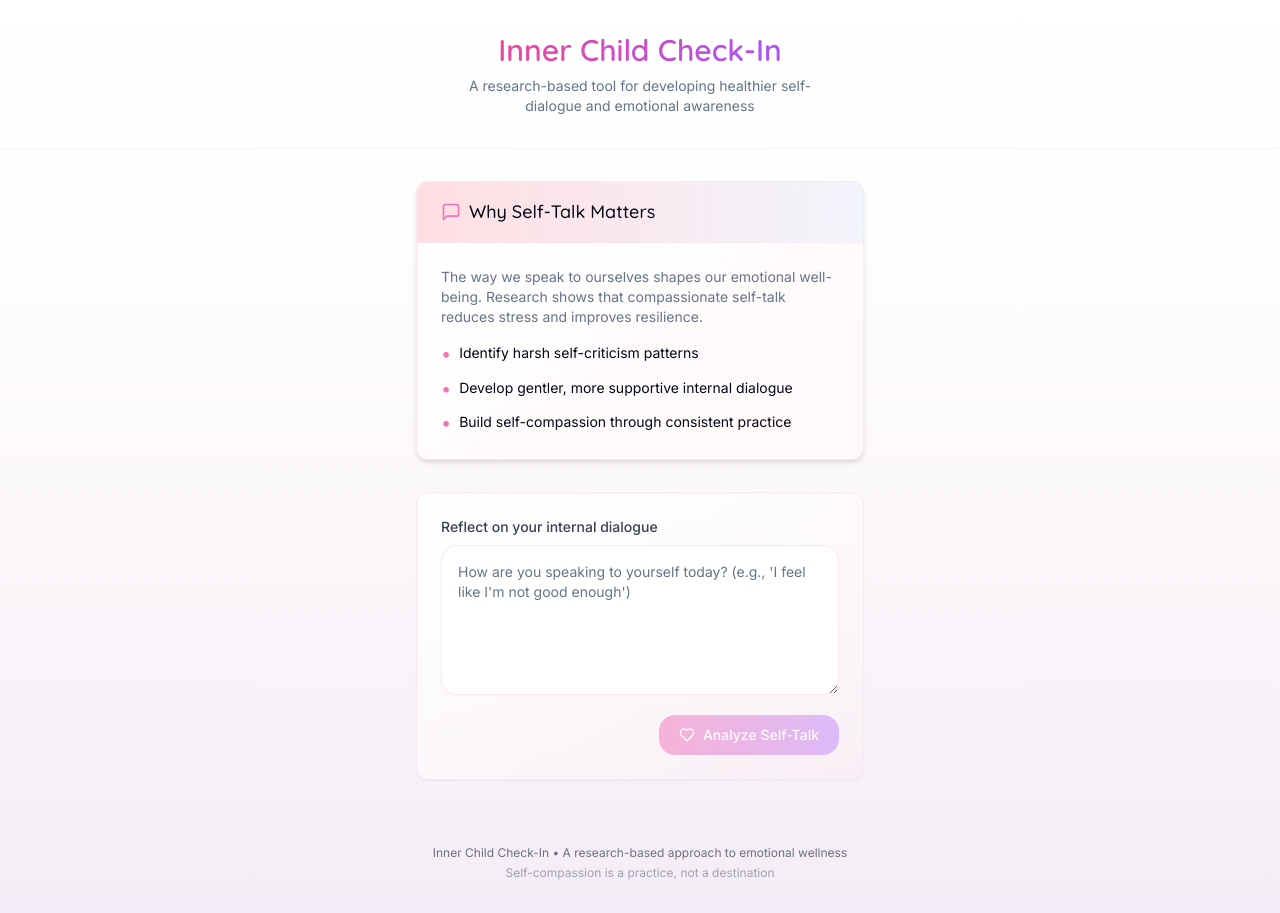
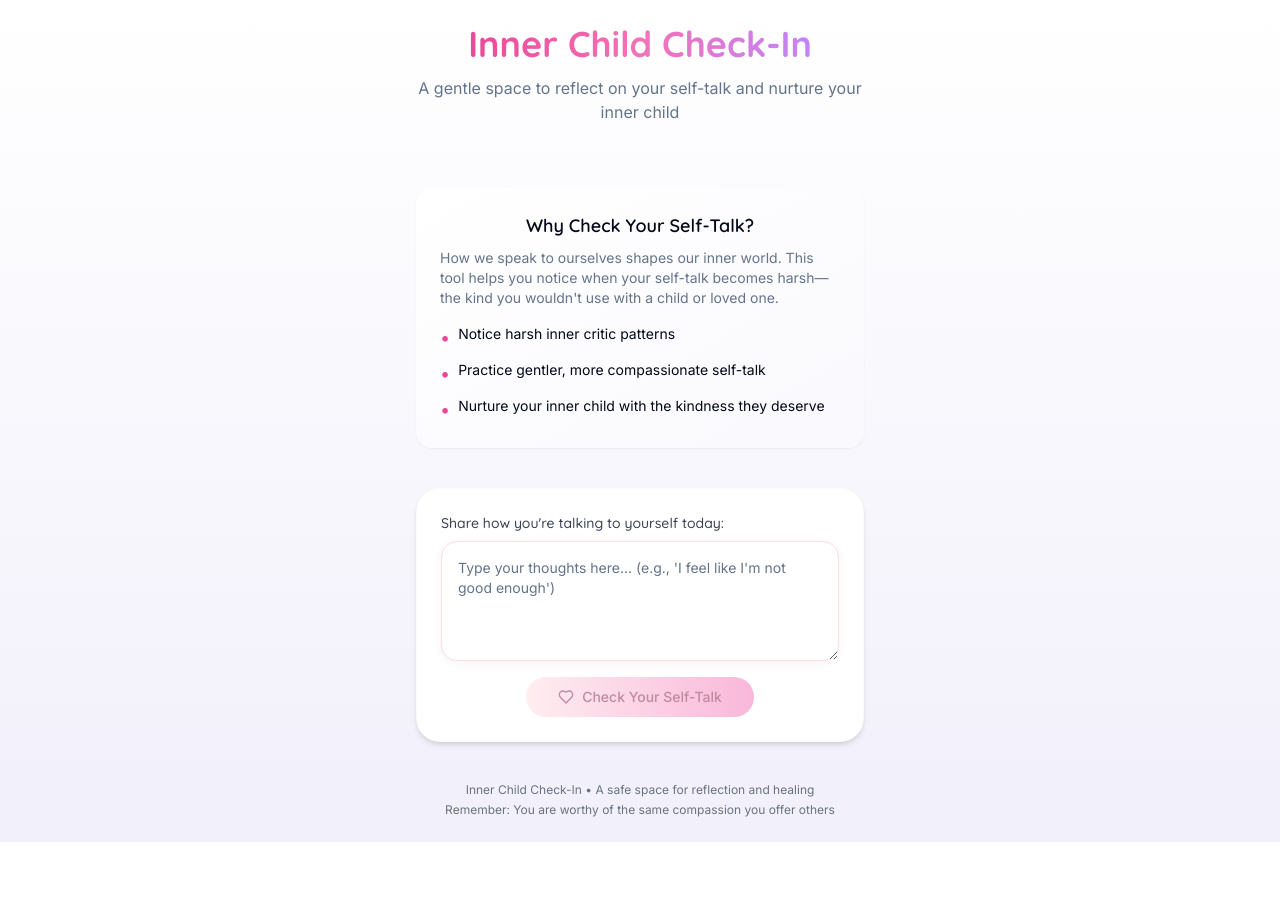
Before and after one commit to HYC-code520/gentle-self-reflections, a React (Vite) app: page / in a window 1280 px wide. After the commit the page ends 842 px from the top, so only its background shows below. Built offline with nearby package versions, Linux system fonts and the light colour scheme.

Commit message:
Reverted to edit edt-90c2880d-072c-4b11-b0ea-04b88443c196: "Add Inner Child Check-In app
Implement the core features of the Inner Child Check-In app, including user input, self-talk analysis, and feedback display. Design the UI with a warm, supportive aesthetic."

```diff
--- a/src/components/FeedbackDisplay.tsx
+++ b/src/components/FeedbackDisplay.tsx
@@ -1,6 +1,6 @@
 
 import React from 'react';
-import { Heart, AlertTriangle, Check, MessageSquare, Lightbulb } from 'lucide-react';
+import { Heart, AlertTriangle, Check, MessageSquare } from 'lucide-react';
 
 type FeedbackDisplayProps = {
   tone: 'positive' | 'harsh' | 'neutral' | null;
@@ -11,46 +11,42 @@ const FeedbackDisplay = ({ tone, gentleRephrasing }: FeedbackDisplayProps) => {
   let message: string;
   let icon: JSX.Element;
   let bgColor: string;
-  let borderColor: string;
 
   switch (tone) {
     case 'harsh':
-      message = "This language contains self-criticism that may be undermining your well-being.";
-      icon = <AlertTriangle className="h-5 w-5 text-amber-500" />;
-      bgColor = "bg-amber-50";
-      borderColor = "border-amber-100";
+      message = "Would you say this to your younger self? Let's try to say that more gently.";
+      icon = <AlertTriangle className="h-6 w-6 text-yellow-600" />;
+      bgColor = "bg-softYellow";
       break;
     case 'positive':
-      message = "Your self-talk demonstrates healthy self-compassion and emotional awareness.";
-      icon = <Check className="h-5 w-5 text-emerald-500" />;
-      bgColor = "bg-emerald-50";
-      borderColor = "border-emerald-100";
+      message = "That's a compassionate way to speak to yourself! Your inner child feels safe and loved.";
+      icon = <Check className="h-6 w-6 text-green-600" />;
+      bgColor = "bg-softBlue";
       break;
     case 'neutral':
-      message = "Your self-talk is balanced. Remember that consistent self-compassion supports emotional resilience.";
-      icon = <Heart className="h-5 w-5 text-pink-500" />;
-      bgColor = "bg-pink-50";
-      borderColor = "border-pink-100";
+      message = "Your self-talk is balanced. Remember that being gentle with yourself helps you grow.";
+      icon = <Heart className="h-6 w-6 text-pink-500" />;
+      bgColor = "bg-softPeach";
       break;
     default:
       return null;
   }
 
   return (
-    <div className="mt-6 animate-fade-in space-y-4">
+    <div className="mt-6 animate-fade-in">
       {/* Tone feedback section */}
-      <div className={`${bgColor} p-4 rounded-lg ${borderColor} border flex items-start gap-3`}>
-        <div className="mt-0.5 shrink-0">{icon}</div>
-        <p className="text-sm text-gray-700">{message}</p>
+      <div className={`${bgColor} p-4 rounded-2xl mb-4 shadow-sm flex items-start gap-3`}>
+        <div className="mt-0.5">{icon}</div>
+        <p className="text-sm">{message}</p>
       </div>
 
       {/* Gentle rephrasing section */}
-      <div className="bg-softPink/10 p-4 rounded-lg border border-pink-100/50 shadow-sm">
+      <div className="bg-softGray p-4 rounded-2xl shadow-sm">
         <div className="flex items-center gap-2 mb-2">
-          <Lightbulb className="h-4 w-4 text-pink-500" />
-          <h3 className="text-sm font-medium text-gray-700">Suggested reframing:</h3>
+          <MessageSquare className="h-5 w-5 text-pink-500" />
+          <h3 className="font-heading text-sm font-medium">A gentler approach:</h3>
         </div>
-        <p className="text-sm text-gray-600 pl-6">{gentleRephrasing}</p>
+        <p className="text-sm pl-7">{gentleRephrasing}</p>
       </div>
     </div>
   );
--- a/src/components/Footer.tsx
+++ b/src/components/Footer.tsx
@@ -3,10 +3,10 @@ import React from 'react';
 
 const Footer = () => {
   return (
-    <footer className="w-full py-8 px-4 mt-auto border-t border-pink-100/50">
-      <div className="max-w-md mx-auto text-center">
-        <p className="text-xs text-gray-500">Inner Child Check-In • A research-based approach to emotional wellness</p>
-        <p className="mt-1 text-xs text-gray-400">Self-compassion is a practice, not a destination</p>
+    <footer className="w-full py-6 px-4 mt-auto">
+      <div className="max-w-md mx-auto text-center text-xs text-gray-500">
+        <p>Inner Child Check-In • A safe space for reflection and healing</p>
+        <p className="mt-1">Remember: You are worthy of the same compassion you offer others</p>
       </div>
     </footer>
   );
--- a/src/components/Header.tsx
+++ b/src/components/Header.tsx
@@ -3,13 +3,13 @@ import React from 'react';
 
 const Header = () => {
   return (
-    <header className="w-full py-8 px-4 sm:px-6 border-b border-pink-100/50">
-      <div className="max-w-md mx-auto flex flex-col items-center justify-center text-center">
-        <h1 className="text-2xl sm:text-3xl font-heading font-semibold text-gray-800 bg-gradient-to-r from-pink-500 to-purple-500 bg-clip-text text-transparent">
+    <header className="w-full py-6 px-4 sm:px-6">
+      <div className="flex flex-col items-center justify-center text-center">
+        <h1 className="text-3xl sm:text-4xl font-heading font-bold bg-gradient-to-r from-pink-500 via-pink-400 to-purple-400 text-transparent bg-clip-text">
           Inner Child Check-In
         </h1>
-        <p className="mt-2 text-muted-foreground text-sm max-w-sm">
-          A research-based tool for developing healthier self-dialogue and emotional awareness
+        <p className="mt-3 text-muted-foreground max-w-md">
+          A gentle space to reflect on your self-talk and nurture your inner child
         </p>
       </div>
     </header>
--- a/src/components/InfoCard.tsx
+++ b/src/components/InfoCard.tsx
@@ -1,35 +1,29 @@
 
 import React from 'react';
 import { Card, CardContent } from '@/components/ui/card';
-import { MessageSquare } from 'lucide-react';
 
 const InfoCard = () => {
   return (
-    <Card className="max-w-md w-full mx-auto shadow-md border border-pink-100 rounded-xl overflow-hidden bg-gradient-to-br from-white to-softPink/20">
-      <div className="bg-gradient-to-r from-softPink to-softBlue/30 px-6 py-4 border-b border-pink-100/50">
-        <h2 className="text-lg font-heading font-medium flex items-center gap-2">
-          <MessageSquare className="h-5 w-5 text-pink-400" />
-          <span>Why Self-Talk Matters</span>
-        </h2>
-      </div>
+    <Card className="max-w-md w-full mx-auto gradient-card border-none shadow-sm mt-6 mb-4">
       <CardContent className="p-6">
-        <p className="text-sm text-muted-foreground mb-4">
-          The way we speak to ourselves shapes our emotional well-being. Research shows that compassionate self-talk reduces stress and improves resilience.
+        <h2 className="text-lg font-heading font-semibold mb-2 text-center">Why Check Your Self-Talk?</h2>
+        <p className="text-sm text-muted-foreground">
+          How we speak to ourselves shapes our inner world. This tool helps you notice when your self-talk becomes harsh—the kind you wouldn't use with a child or loved one.
         </p>
-        <div className="grid grid-cols-1 gap-3 mt-3">
-          <div className="flex items-start gap-2">
-            <span className="text-pink-400 text-lg leading-tight">•</span>
-            <span className="text-sm">Identify harsh self-criticism patterns</span>
-          </div>
-          <div className="flex items-start gap-2">
-            <span className="text-pink-400 text-lg leading-tight">•</span>
-            <span className="text-sm">Develop gentler, more supportive internal dialogue</span>
-          </div>
-          <div className="flex items-start gap-2">
-            <span className="text-pink-400 text-lg leading-tight">•</span>
-            <span className="text-sm">Build self-compassion through consistent practice</span>
-          </div>
-        </div>
+        <ul className="mt-4 text-sm space-y-2">
+          <li className="flex items-start gap-2">
+            <span className="text-pink-500 text-lg">•</span>
+            <span>Notice harsh inner critic patterns</span>
+          </li>
+          <li className="flex items-start gap-2">
+            <span className="text-pink-500 text-lg">•</span>
+            <span>Practice gentler, more compassionate self-talk</span>
+          </li>
+          <li className="flex items-start gap-2">
+            <span className="text-pink-500 text-lg">•</span>
+            <span>Nurture your inner child with the kindness they deserve</span>
+          </li>
+        </ul>
       </CardContent>
     </Card>
   );
--- a/src/components/JournalEntry.tsx
+++ b/src/components/JournalEntry.tsx
@@ -71,37 +71,37 @@ const JournalEntry = () => {
 
   return (
     <div className="max-w-md w-full mx-auto px-4 sm:px-0">
-      <div className="bg-gradient-to-br from-white to-softPink/10 rounded-xl p-6 shadow-sm border border-pink-100">
+      <div className="bg-white rounded-3xl p-6 shadow-md border border-softPink/20">
         <form onSubmit={handleSubmit}>
           <label
             htmlFor="journal-entry"
-            className="block text-sm font-medium text-gray-700 mb-2"
+            className="block text-sm font-medium text-gray-700 mb-2 font-heading"
           >
-            Reflect on your internal dialogue
+            Share how you're talking to yourself today:
           </label>
           <Textarea
             id="journal-entry"
-            placeholder="How are you speaking to yourself today? (e.g., 'I feel like I'm not good enough')"
-            className="w-full p-4 rounded-lg border-pink-200/50 focus:border-pink-300 focus:ring-pink-300 min-h-[150px] text-sm"
+            placeholder="Type your thoughts here... (e.g., 'I feel like I'm not good enough')"
+            className="w-full p-4 rounded-2xl border-softPink focus:border-pink-400 focus:ring-pink-400 min-h-[120px] input-shadow"
             value={journalText}
             onChange={(e) => setJournalText(e.target.value)}
           />
 
-          <div className="mt-5 flex justify-end">
+          <div className="mt-4 flex justify-center">
             <Button
               type="submit"
               disabled={isSubmitting || !journalText.trim()}
-              className="rounded-lg px-5 py-2 bg-gradient-to-r from-pink-400 to-purple-400 hover:from-pink-500 hover:to-purple-500 transition-colors text-white font-medium flex items-center gap-2"
+              className="rounded-full px-8 py-2 bg-gradient-to-r from-softPink to-pink-400 hover:opacity-90 transition-all duration-300 text-pink-900 font-medium flex items-center gap-2"
             >
               {isSubmitting ? (
                 <div className="flex items-center gap-2">
-                  <div className="animate-spin h-4 w-4 border-2 border-white border-t-transparent rounded-full"></div>
-                  <span>Analyzing...</span>
+                  <div className="animate-spin h-4 w-4 border-2 border-pink-900 border-t-transparent rounded-full"></div>
+                  <span>Reflecting...</span>
                 </div>
               ) : (
                 <>
                   <Heart className="h-4 w-4" />
-                  <span>Analyze Self-Talk</span>
+                  <span>Check Your Self-Talk</span>
                 </>
               )}
             </Button>
--- a/src/pages/Index.tsx
+++ b/src/pages/Index.tsx
@@ -7,10 +7,10 @@ import Footer from '@/components/Footer';
 
 const Index = () => {
   return (
-    <div className="min-h-screen flex flex-col bg-gradient-to-b from-white to-softPink/20">
+    <div className="min-h-screen flex flex-col">
       <Header />
 
-      <main className="flex-1 container mx-auto py-8 flex flex-col items-center gap-8">
+      <main className="flex-1 container mx-auto py-4 flex flex-col items-center gap-6">
         <InfoCard />
         <JournalEntry />
       </main>
```
